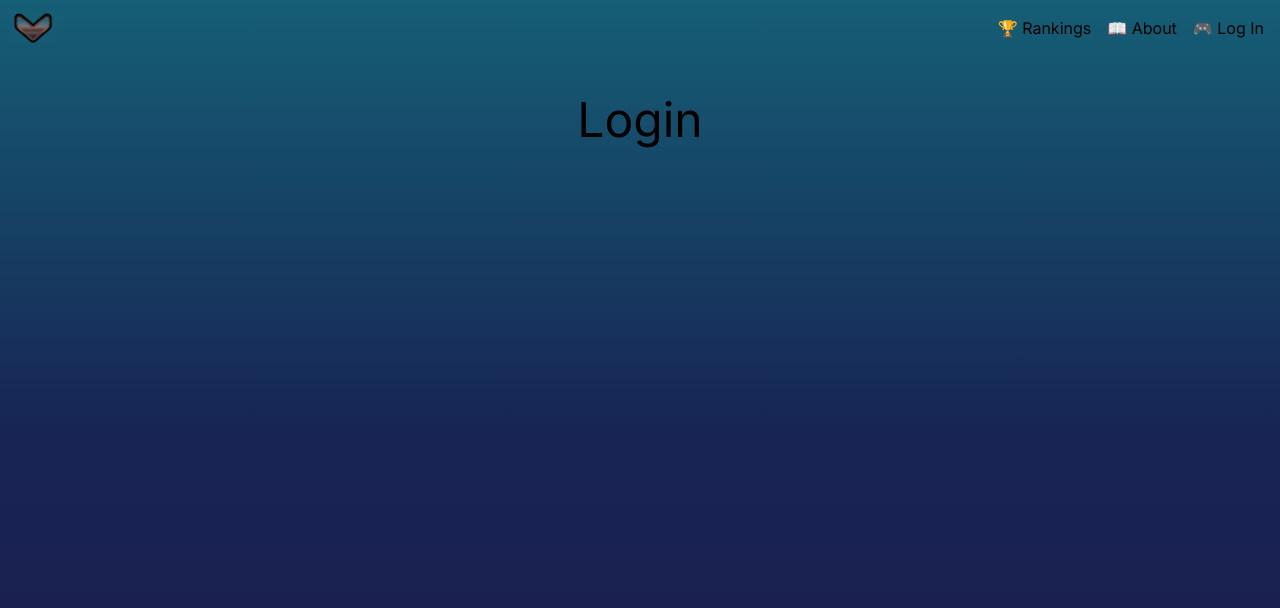
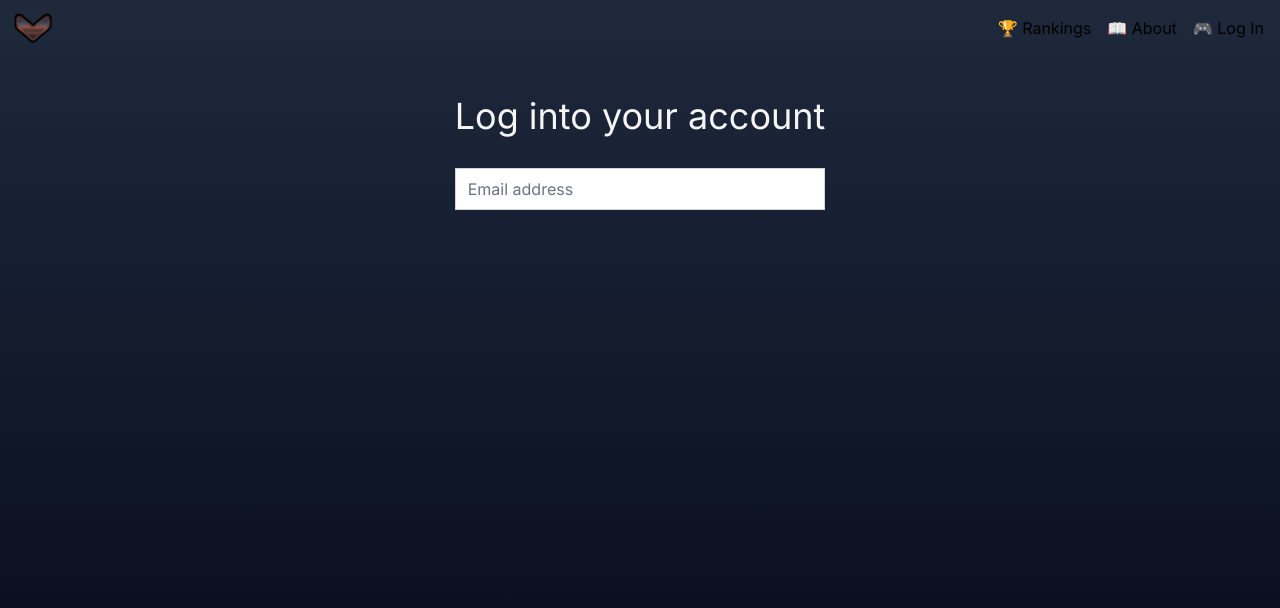
Before and after one commit to kgruca/guess-my-sr, a Next.js app: page /login in a window 1280 px wide. Shown: the top 608 px of the page. Built offline with nearby package versions, Linux system fonts and the light colour scheme.

Commit message:
playing with background color, adding input email to login

```diff
--- a/src/app/layout.tsx
+++ b/src/app/layout.tsx
@@ -14,10 +14,7 @@ export const metadata = {
 const Layout = ({ children }: { children: React.ReactNode }) => (
   <html lang="en">
     <body className={inter.className}>
-      <div
-        className="bg-gradient-to-b from-cyan-800 via-blue-950
-      to-indigo-950 items-center"
-      >
+      <div className="bg-gradient-to-b from-slate-800 to-slate-950 items-center">
         <nav
           className="flex w-full flex-row sticky top-0 flex-nowrap items-center justify-between
             h-14"
--- a/src/app/login/page.tsx
+++ b/src/app/login/page.tsx
@@ -1,3 +1,25 @@
-const Login = () => <h1 className="text-5xl">Login</h1>;
+import Link from "next/link";
+
+const Login = () => (
+  // <h1 className="text-5xl">Login</h1>
+  <div className="text-center text-neutral-100">
+    <h2 className="text-4xl">Log into your account</h2>
+    <form className="mt-8 space-y-6">
+      <div className="">
+        <div>
+          <input
+            type="email"
+            autoComplete="none"
+            required
+            placeholder="Email address"
+            className="block w-full appearance-none rounded-none border
+            border-gray-300 px-3 py-2 text-gray-900 placeholder-gray-500
+              focus:z-10 focus:border-indigo-500 focus:outline-none focus:ring-indigo-500"
+          />
+        </div>
+      </div>
+    </form>
+  </div>
+);
 
 export default Login;
```
